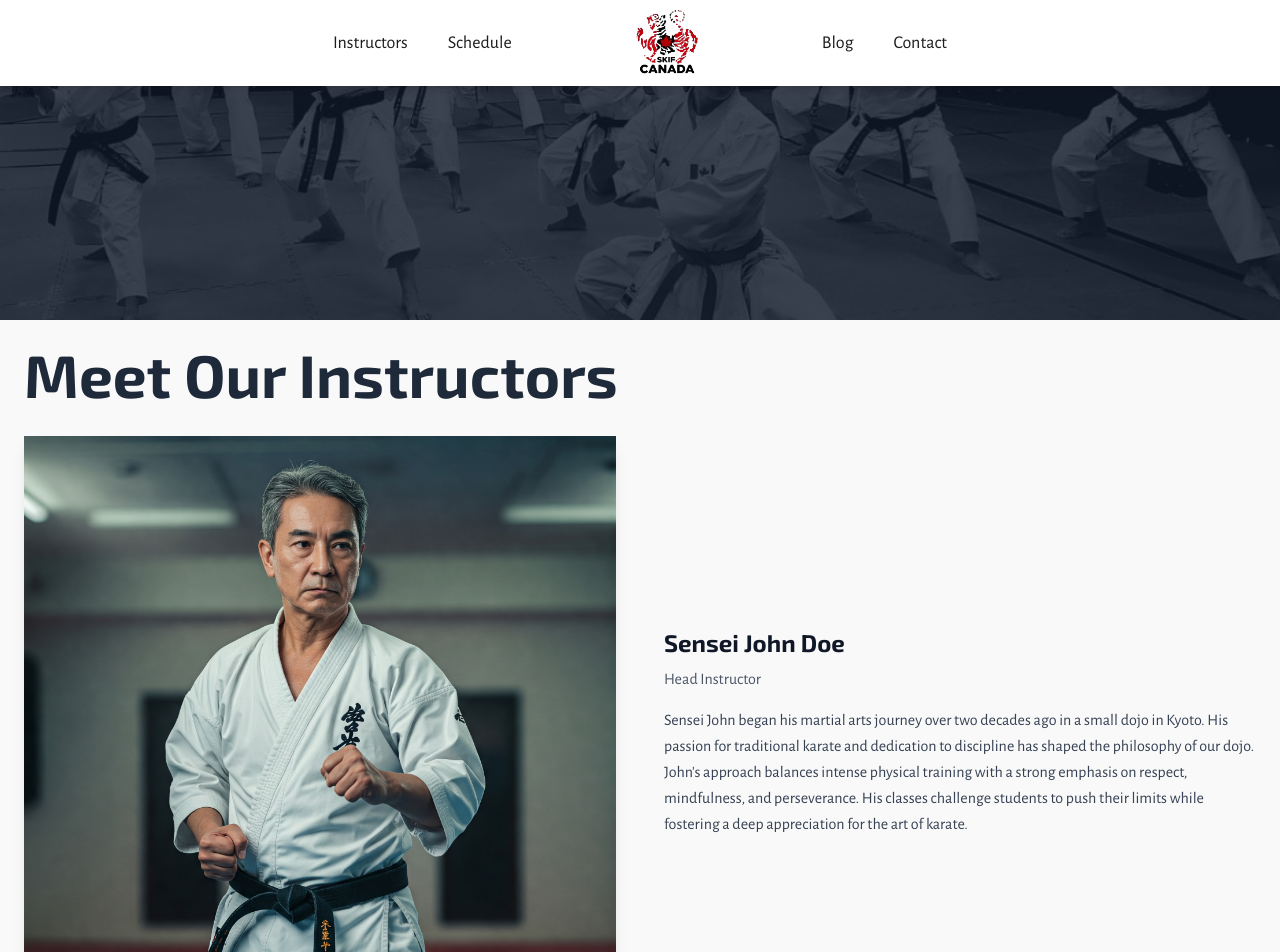
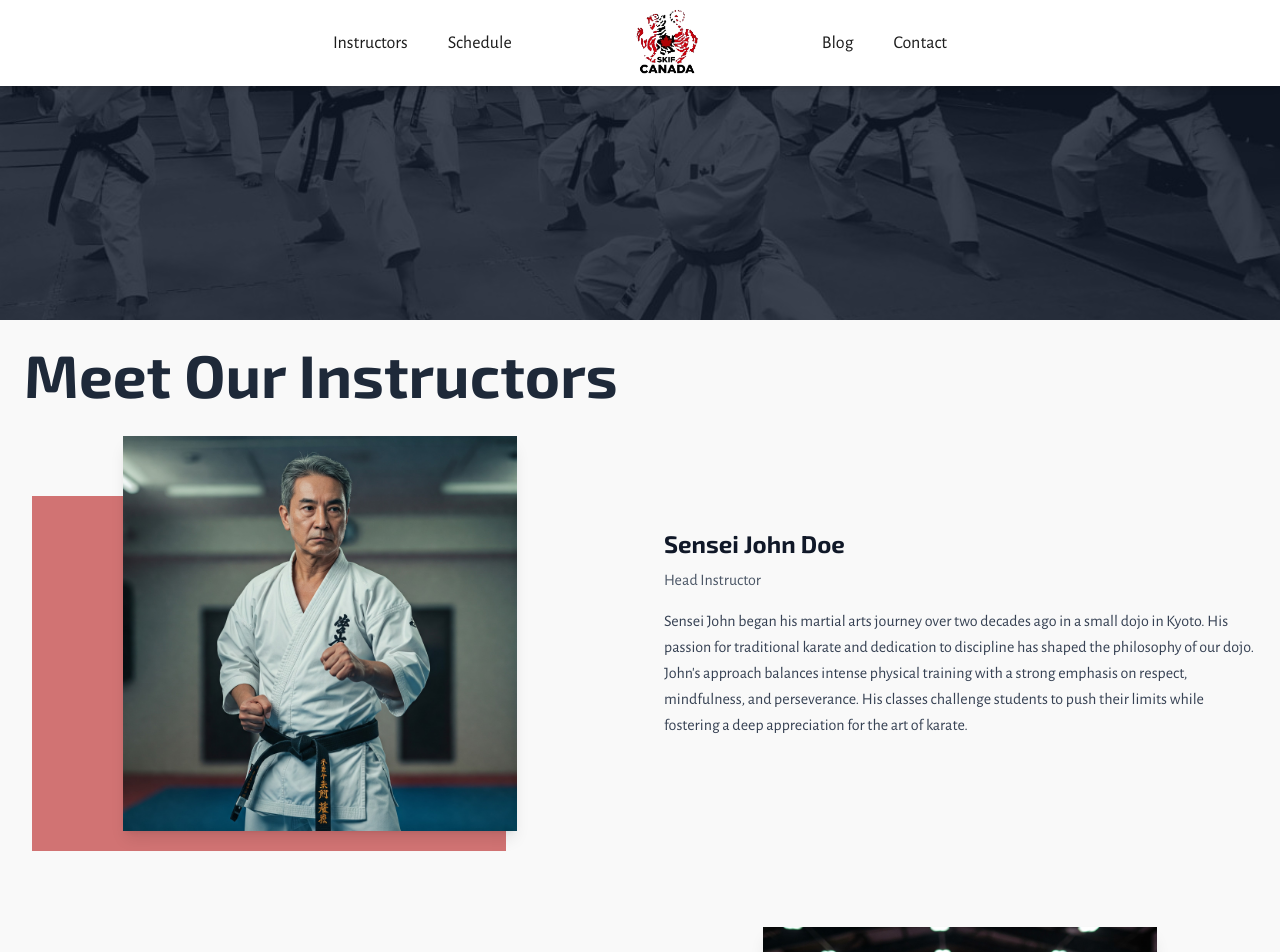
Before and after one commit to A-coderr/skif-website, a Next.js app: page /instructors in a window 1280 px wide. Shown: the top 952 px of the page. Built offline with nearby package versions, Linux system fonts and the light colour scheme.

Commit message:
Added the square for the Instructors page

```diff
--- a/app/sections/Instructors.tsx
+++ b/app/sections/Instructors.tsx
@@ -23,19 +23,36 @@ export default function Instructors() {
                 isEven ? "" : "md:flex-row-reverse"
               } gap-12 items-center`}
             >
+              {/* Image + Red Square */}
+              <div className="w-full md:w-1/2 flex justify-center relative">
+                {/* Red Square Background */}
                 <motion.div
-                whileHover={{ scale: 1.03 }}
-                transition={{ type: "spring", stiffness: 300 }}
-                className="w-full md:w-1/2"
+                  initial={{ opacity: 0.6, x: isEven ? -40 : 40 }}
+                  whileInView={{ opacity: 0.6, x: 0 }}
+                  transition={{ duration: 0.6, delay: idx * 0.2 }}
+                  viewport={{ once: true }}
+                  className="absolute top-15 left-2 w-[80%] h-[90%] bg-[#B71C1C] z-0"
+                />
+
+                {/* Instructor Image */}
+                <motion.div
+                  initial={{ opacity: 1, y: 20 }}
+                  whileInView={{ opacity: 1, y: 0 }}
+                  transition={{ duration: 0.6, delay: idx * 0.3 }}
+                  viewport={{ once: true }}
+                  className="relative z-10 w-full md:w-2/3"
                 >
                   <Image
                     src={instructor.image}
                     alt={instructor.name}
-                  width={800}
-                  height={500}
+                    width={500}
+                    height={250}
                     className="w-full h-auto object-cover shadow-lg"
                   />
                 </motion.div>
+              </div>
+
+              {/* Instructor Text */}
               <div className="w-full md:w-1/2 text-left">
                 <h3 className="text-2xl font-bold text-gray-900 mb-2">
                   {instructor.name}
```
Lines whose indentation alone changed are shown as unchanged.
